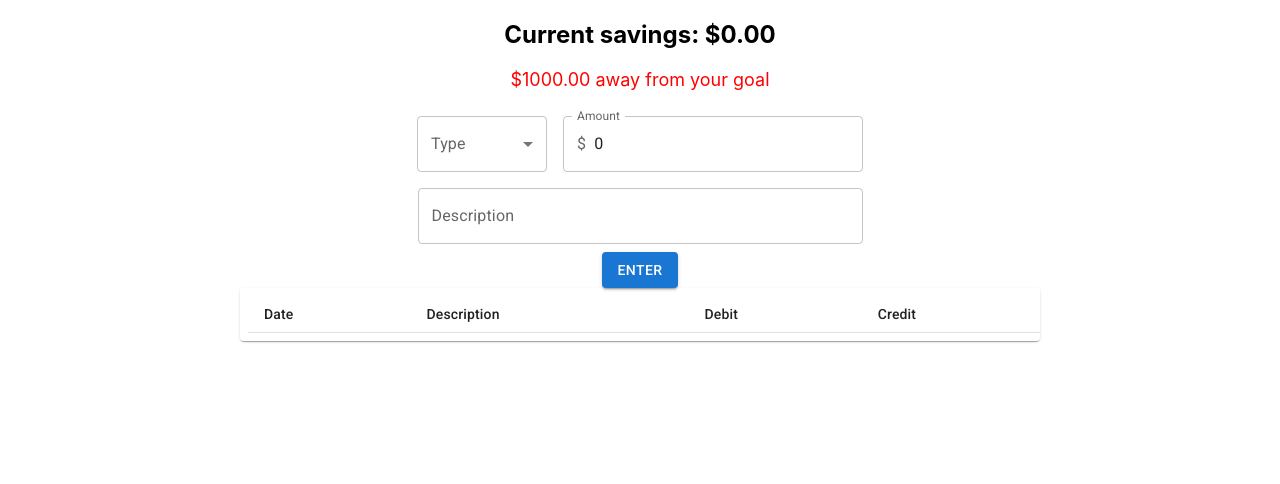
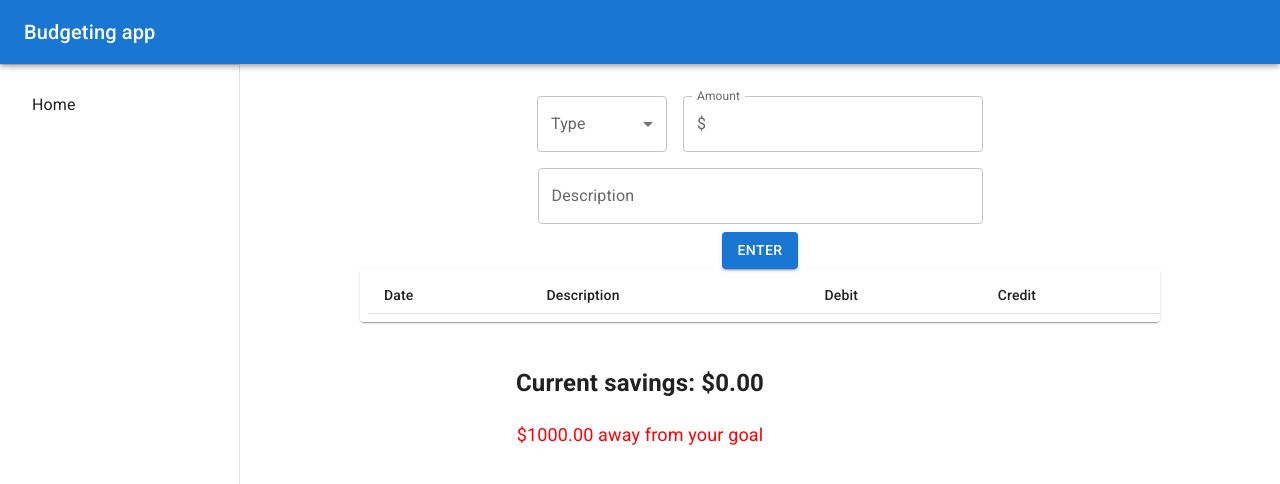
Before and after one commit to andrewmalley725/react-piggy-bank, a React (Create React App) app: page / in a window 1280 px wide. Shown: the top 484 px of the page. Built offline with nearby package versions, Linux system fonts and the light colour scheme; the HTML template or start-up script is replaced by a standard one.

Commit message:
compartmentalized things, changed layout

```diff
--- /dev/null
+++ b/src/AddTransactionInput.js
@@ -0,0 +1,102 @@
+import {
+  Button,
+  FormControl,
+  InputAdornment,
+  InputLabel,
+  MenuItem,
+  OutlinedInput,
+  Select,
+} from "@mui/material";
+import { React, useState } from "react";
+
+const AddTransactionInput = (props) => {
+  let {
+    handleAddTransactionInput,
+   } = props;
+
+  const [amount, setAmount] = useState(0);
+  const [description, setDescription] = useState("");
+  const [option, setOption] = useState("");
+
+  const renderAdornment = () => {
+    if (option === "expense") {
+      return (
+        <InputAdornment position="start">-$</InputAdornment>
+      )
+    } else {
+      return (
+        <InputAdornment position="start">$</InputAdornment>
+      )
+    }
+  }
+
+  function handleKeyPress(e) {
+    if (e.key === "Enter") {
+      if (amount !== 0 && option !== '') {
+        handleAddTransactionInput(description, amount, option);
+        setAmount(0);
+        setDescription('');
+      } else {
+        alert('Something is missing...');
+      }
+    }
+  }
+
+  function handleClick(e) {
+    if (amount !== 0 && option !== '') {
+      handleAddTransactionInput(description, amount, option);
+    }
+  }
+
+  return (
+    <div style={{ textAlign: "center" }}>
+      <div>
+        <FormControl sx={{ m: 1, minWidth: 130 }}>
+          <InputLabel id="transaction-select-label">Type</InputLabel>
+          <Select
+            labelId="transaction-select-label"
+            id="transaction-select"
+            label="Transaction"
+            onChange={(e) => setOption(e.target.value)}
+          >
+            <MenuItem value="allowance">Allowance</MenuItem>
+            <MenuItem value="expense">Expense</MenuItem>
+          </Select>
+        </FormControl>
+        <FormControl sx={{ m: 1, minWidth: 300 }}>
+          <InputLabel htmlFor="amount">Amount</InputLabel>
+          <OutlinedInput
+            id="amount"
+            startAdornment={renderAdornment()}
+            label="Amount"
+            type="number"
+            onChange={(e) => {
+              setAmount(e.target.value);
+            }}
+            onKeyDown={(e) => handleKeyPress(e)}
+          />
+        </FormControl>
+      </div>
+      <div>
+        <FormControl sx={{ m: 1, minWidth: 445 }}>
+          <InputLabel htmlFor="description">Description</InputLabel>
+          <OutlinedInput
+            id="description"
+            label="Description"
+            type="text"
+            value={description}
+            onChange={(e) => setDescription(e.target.value)}
+            onKeyDown={(e) => handleKeyPress(e)}
+          />
+        </FormControl>
+      </div>
+      <div>
+        <Button variant="contained" type="button" onClick={handleClick}>
+          Enter
+        </Button>
+      </div>
+    </div>
+  );
+};
+
+export default AddTransactionInput;
--- a/src/App.js
+++ b/src/App.js
@@ -5,6 +5,8 @@ import '@fontsource/roboto/700.css';
 
 import {Button, FormControl, InputAdornment, InputLabel, MenuItem, OutlinedInput, Paper, Select, Table, TableBody, TableCell, TableContainer, TableHead, TableRow} from '@mui/material';
 import React, { useState } from "react";
+
+import AppDrawer from "./AppDrawer";
 
 const GOAL = 1000;
 
@@ -16,34 +18,23 @@ const App = () => {
   const [description, setDescription] = useState('');
   const [option, setOption] = useState('');
 
-  const newEntry = (e) => {
+
+  const handleAddTransactionInput = (description, amount, option) => {
+    addTransaction(description, amount, option);
+  }
+
+  const addTransaction = (description, amount, option) => {
     if (option === 'allowance') {
-      setTotal(parseFloat(total) + parseFloat(allowance));
-      if (allowance !== 0) {
-        setTransactions([...transactions, { description: description, amount: parseFloat(allowance) }]);
-      }
-      setAllowance(0);
-      setDescription('');
+      setTotal(parseFloat(total) + parseFloat(amount));
+      setTransactions([...transactions, { description: description, amount: parseFloat(amount) }]);
     }
 
     else if (option === 'expense') {
-      setTotal(parseFloat(total) - parseFloat(expense));
-      if (expense !== 0) {
-        setTransactions([...transactions, { description: description, amount: parseFloat(expense * -1) }]);
-      }
+      setTotal(parseFloat(total) - parseFloat(amount));
+      setTransactions([...transactions, { description: description, amount: parseFloat(amount * -1) }]);
       setExpense(0);
       setDescription('');
     }
-
-    else {
-      alert('Choose an option!')
-    }
-
-  };
-
-  const tableStyles = {
-    border: "1px black solid",
-    margin: "0 auto",
   };
 
   const savingsStyle = {
@@ -58,7 +49,7 @@ const App = () => {
 
   const handleKeyPress = (e) => {
     if (e.key === "Enter") {
-      newEntry();
+      addTransaction();
     }
   };
 
@@ -70,116 +61,33 @@ const App = () => {
     border: "1px solid #ccc",
   };
 
-  const renderAdornment = () => {
-    if (option === "expense") {
-      return (
-        <InputAdornment position="start">-$</InputAdornment>
-      )
-    } else {
-      return (
-        <InputAdornment position="start">$</InputAdornment>
-      )
-    }
-  }
+
 
   return (
-    <div style={{ textAlign: "center" }}>
-      <h2 style={savingsStyle}>Current savings: ${total.toFixed(2)}</h2>
-      <p style={goalStatusStyle}>
-        {total < GOAL
-          ? `$${(GOAL - total).toFixed(2)} away from your goal`
-          : "You met your goal!"}
-      </p>
+    <div>
       <div>
-        <FormControl sx={{m: 1, minWidth: 130}}>
-          <InputLabel id="transaction-select-label">Type</InputLabel>
-          <Select
-            labelId="transaction-select-label"
-            id="transaction-select"
-            label="Transaction"
-            onChange={(e) => setOption(e.target.value)}
-            >
-            <MenuItem value="allowance">Allowance</MenuItem>
-            <MenuItem value="expense">Expense</MenuItem>
-          </Select>
-        </FormControl>
-        <FormControl sx={{m: 1, minWidth: 300}}>
-          <InputLabel htmlFor="amount">Amount</InputLabel>
-          <OutlinedInput
-            id="amount"
-            startAdornment={renderAdornment()}
-            label="Amount"
-            type="number"
-            min="0"
-            max="100"
-            value={option === "allowance" ? allowance : expense}
-            onChange={(e) => {
-              option === "allowance"
-                ? setAllowance(e.target.value)
-                : setExpense(e.target.value);
-            }}
-            onKeyDown={(e) => handleKeyPress(e)}
-          />
-        </FormControl>
+        <AppDrawer
+          allowance={allowance}
+          setAllowance={setAllowance}
+          expense={expense}
+          setExpense={setExpense}
+          addTransaction={addTransaction}
+          description={description}
+          setDescription={setDescription}
+          option={option}
+          setOption={setOption}
+          handleKeyPress={handleKeyPress}
+          transactions={transactions}
+          handleAddTransactionInput={handleAddTransactionInput}
+        />
       </div>
-      <div>
-        <FormControl sx={{m: 1, minWidth: 445}}>
-          <InputLabel htmlFor="description">Description</InputLabel>
-          <OutlinedInput
-            id="description"
-            label="Description"
-            type="text"
-            value={description}
-            onChange={(e) => setDescription(e.target.value)}
-            onKeyDown={(e) => handleKeyPress(e)}
-          />
-        </FormControl>
-      </div>
-      <div>
-        <Button variant="contained" type="button" onClick={newEntry}>
-          Enter
-        </Button>
-      </div>
-      <div style={{ maxWidth: "800px", margin: "0 auto" }}>
-        <TableContainer component={Paper}>
-          <Table sx={{m:1, minWidth: 650}} size="small" aria-label="transaction">
-            <TableHead>
-              <TableRow>
-                <TableCell>Date</TableCell>
-                <TableCell>Description</TableCell>
-                <TableCell>Debit</TableCell>
-                <TableCell>Credit</TableCell>
-              </TableRow>
-            </TableHead>
-            <TableBody>
-              {transactions.map((transaction, index) => (
-                <TableRow
-                  key={index}
-                  sx={{ "&:last-child td, &:last-child th": { border: 0 } }}
-                >
-                  {transactions.length > 0 ? (
-                    <TableCell component="th" scope="row">
-                      {new Date().toLocaleDateString()}
-                    </TableCell>
-                  ) : (
-                    <></>
-                  )}
-                  <TableCell>{transaction.description}</TableCell>
-                  <TableCell>
-                    {transaction.amount > 0
-                      ? `$${transaction.amount.toFixed(2)}`
-                      : ""}
-                  </TableCell>
-                  <TableCell>
-                    {transaction.amount < 0
-                      ? `$${(transaction.amount * -1).toFixed(2)}`
-                      : ""}
-                  </TableCell>
-                </TableRow>
-              ))}
-            </TableBody>
-          </Table>
-        </TableContainer>
+      <div style={{ textAlign: "center" }}>
+        <h2 style={savingsStyle}>Current savings: ${total.toFixed(2)}</h2>
+        <p style={goalStatusStyle}>
+          {total < GOAL
+            ? `$${(GOAL - total).toFixed(2)} away from your goal`
+            : "You met your goal!"}
+        </p>
       </div>
     </div>
   );
--- /dev/null
+++ b/src/AppDrawer.js
@@ -0,0 +1,80 @@
+import {
+  AppBar,
+  Box,
+  CssBaseline,
+  Divider,
+  Drawer,
+  InboxIcon,
+  List,
+  ListItem,
+  ListItemButton,
+  ListItemIcon,
+  ListItemText,
+  MailIcon,
+  Drawer as MuiDrawer,
+  Toolbar,
+  Typography,
+} from "@mui/material";
+import { React, useState } from "react";
+
+import AddTransactionInput from "./AddTransactionInput";
+import TransactionTable from "./TransactionTable";
+
+const drawerWidth = 240;
+
+const AppDrawer = (props) => {
+  let {
+    transactions,
+    handleAddTransactionInput,
+  } = props;
+
+  return (
+    <Box sx={{ display: "flex" }}>
+      <CssBaseline />
+      <AppBar
+        position="fixed"
+        sx={{ zIndex: (theme) => theme.zIndex.drawer + 1 }}
+      >
+        <Toolbar>
+          <Typography variant="h6" noWrap component="div">
+            Budgeting app
+          </Typography>
+        </Toolbar>
+      </AppBar>
+      <Drawer
+        sx={{
+          width: drawerWidth,
+          flexShrink: 0,
+          "& .MuiDrawer-paper": {
+            width: drawerWidth,
+            boxSizing: "border-box",
+          },
+        }}
+        variant="permanent"
+        anchor="left"
+      >
+        <Toolbar />
+        <Divider />
+        <List>
+          <ListItem>
+            <ListItemButton>
+              <ListItemText primary="Home" />
+            </ListItemButton>
+          </ListItem>
+        </List>
+      </Drawer>
+      <Box
+        component="main"
+        sx={{ flexGrow: 1, bgColor: "background.default", p: 3 }}
+      >
+        <Toolbar />
+        <AddTransactionInput
+          handleAddTransactionInput={handleAddTransactionInput}
+        />
+        <TransactionTable transactions={transactions} />
+      </Box>
+    </Box>
+  );
+};
+
+export default AppDrawer;
--- /dev/null
+++ b/src/TransactionTable.js
@@ -0,0 +1,51 @@
+import { Paper, Table, TableBody, TableCell, TableContainer, TableHead, TableRow } from '@mui/material';
+
+import React from 'react';
+
+function TransactionTable(props) {
+  return (
+    <div style={{ maxWidth: "800px", margin: "0 auto" }}>
+          <TableContainer component={Paper}>
+            <Table sx={{ m: 1, minWidth: 650 }} size="small" aria-label="transaction">
+              <TableHead>
+                <TableRow>
+                  <TableCell>Date</TableCell>
+                  <TableCell>Description</TableCell>
+                  <TableCell>Debit</TableCell>
+                  <TableCell>Credit</TableCell>
+                </TableRow>
+              </TableHead>
+              <TableBody>
+                {props.transactions.map((transaction, index) => (
+                  <TableRow
+                    key={index}
+                    sx={{ "&:last-child td, &:last-child th": { border: 0 } }}
+                  >
+                    {props.transactions.length > 0 ? (
+                      <TableCell component="th" scope="row">
+                        {new Date().toLocaleDateString()}
+                      </TableCell>
+                    ) : (
+                      <></>
+                    )}
+                    <TableCell>{transaction.description}</TableCell>
+                    <TableCell>
+                      {transaction.amount > 0
+                        ? `$${transaction.amount.toFixed(2)}`
+                        : ""}
+                    </TableCell>
+                    <TableCell>
+                      {transaction.amount < 0
+                        ? `$${(transaction.amount * -1).toFixed(2)}`
+                        : ""}
+                    </TableCell>
+                  </TableRow>
+                ))}
+              </TableBody>
+            </Table>
+          </TableContainer>
+        </div>
+  );
+}
+
+export default TransactionTable;
```
